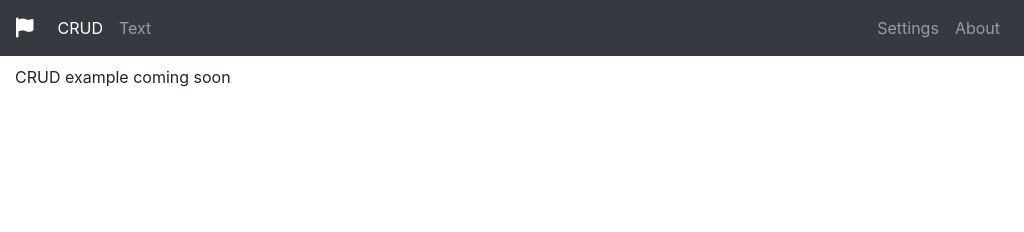
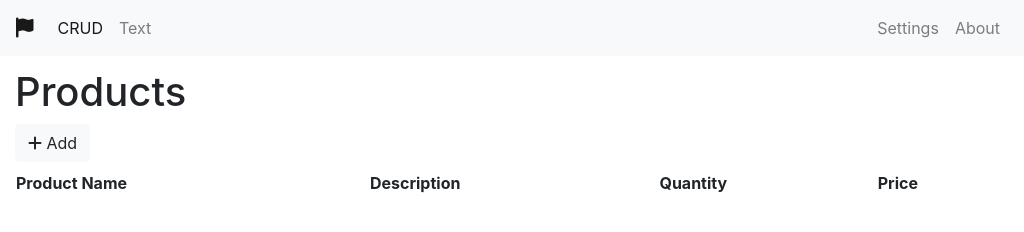
Before and after one commit to shaack/electron-bootstrap-starter, an Electron app: page index.html in a window 1024 px wide. Both pictures are taken after a click on the item "CRUD". Drawn offline with nearby package versions, Linux system fonts and the light colour scheme; no server answers.

Commit message:
Started with CRUD list

```diff
--- a/assets/style/style.scss
+++ b/assets/style/style.scss
@@ -1,5 +1,5 @@
 main {
-  padding-top: 65px;
+  padding-top: 68px;
 }
 
 .nav-item {
@@ -9,3 +9,7 @@ main {
 .navbar-brand {
   cursor: default;
 }
+
+table.crud {
+  width: 100%;
+}
--- a/index.html
+++ b/index.html
@@ -8,7 +8,7 @@
     <link rel="stylesheet" href="./assets/style/style.css"/>
 </head>
 <body>
-<nav class="navbar navbar-expand-sm fixed-top navbar-dark bg-dark">
+<nav class="navbar navbar-expand-sm fixed-top navbar-light bg-light">
     <span class="navbar-brand" href="#"><i class="fa fa-flag"></i>
      </span>
     <button class="navbar-toggler" type="button" data-toggle="collapse" data-target="#navbarNav"
@@ -17,7 +17,7 @@
     </button>
     <div class="collapse navbar-collapse" id="navbarNav">
         <ul class="navbar-nav mr-auto">
-            <li class="nav-item" data-component="Crud">
+            <li class="nav-item" data-component="Products">
                 <span class="nav-link">CRUD</span>
             </li>
             <li class="nav-item" data-component="Text">
@@ -44,7 +44,7 @@
 <script>
     const {Renderer} = require("./renderer/Renderer")
     const renderer = window.renderer = new Renderer([
-        "Crud", "Text", "Settings", "About" // components
+        "Products", "Text", "Settings", "About" // components
     ])
 </script>
 </body>
--- /dev/null
+++ b/renderer/Crud.js
@@ -0,0 +1,31 @@
+const storage = require('electron-json-storage')
+const path = require('path')
+
+module.exports = class Crud extends (require("./Component")) {
+
+    constructor(renderer) {
+        super(renderer)
+        this.config = this.getConfig();
+    }
+
+    getConfig() {
+        console.error("implement in child class")
+    }
+
+    render() {
+        return "<h1>Products</h1>" + this.renderToolbar() + this.renderTable()
+    }
+
+    renderToolbar() {
+        return '<div class="mb-2"><button type="button" class="btn btn-light"><i class="fa fa-plus"></i> Add</button></div>';
+    }
+
+    renderTable() {
+        let theadContent = "";
+        for (const listColumnField of this.config.list) {
+            theadContent += `<th>${listColumnField}</th>`;
+        }
+        return `<table class="crud"><thead><tr>${theadContent}</tr></thead></table>`;
+    }
+
+}
--- a/renderer/components/Crud.js
+++ /dev/null
@@ -1,12 +0,0 @@
-const storage = require('electron-json-storage')
-const path = require('path')
-
-module.exports = class Crud extends (require("../Component")) {
-    constructor(renderer) {
-        super(renderer)
-    }
-
-    render() {
-        return `CRUD example coming soon`
-    }
-}
--- /dev/null
+++ b/renderer/components/Products.js
@@ -0,0 +1,13 @@
+module.exports = class Products extends (require("../Crud")) {
+    getConfig() {
+        return {
+            model: {
+                "Product Name": "Text",
+                "Description": "Text",
+                "Quantity": "Integer",
+                "Price": "Currency"
+            },
+            list: ["Product Name", "Description", "Quantity", "Price"]
+        }
+    }
+}
```
Also changed, not shown: assets/style/style.css.
